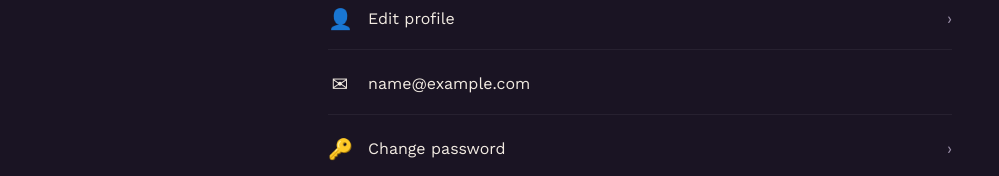
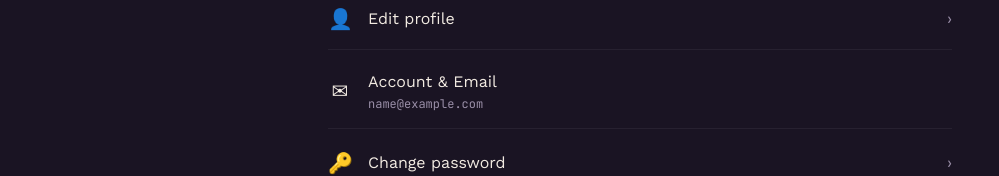
Before and after one commit to blessdhi25-png/reel-studio, a Next.js app in the folder frontend/: page /settings in a window 1280 px wide. Shown: the part 179-355 px from the top of the page, without its empty margins (0-999 px from the left). Built offline with nearby package versions, Linux system fonts and the light colour scheme; no server answers; sample sign-in values are in the browser's storage.

Commit message:
Update email display with account label
Refactor email display to include account label

```diff
--- a/frontend/src/app/settings/page.jsx
+++ b/frontend/src/app/settings/page.jsx
@@ -43,7 +43,10 @@ export default function SettingsPage() {
         </a>
         <div className="w-full flex items-center gap-4 py-4 border-b border-smoke/10 text-left">
           <span className="text-xl w-6 text-center">✉</span>
-          <span className="flex-1 font-body text-bone">{user.email}</span>
+          <span className="flex-1 flex flex-col">
+            <span className="font-body text-bone">Account &amp; Email</span>
+            <span className="font-mono text-xs text-smoke mt-0.5">{user.email}</span>
+          </span>
         </div>
         <a
           href="/settings/change-password"
```
